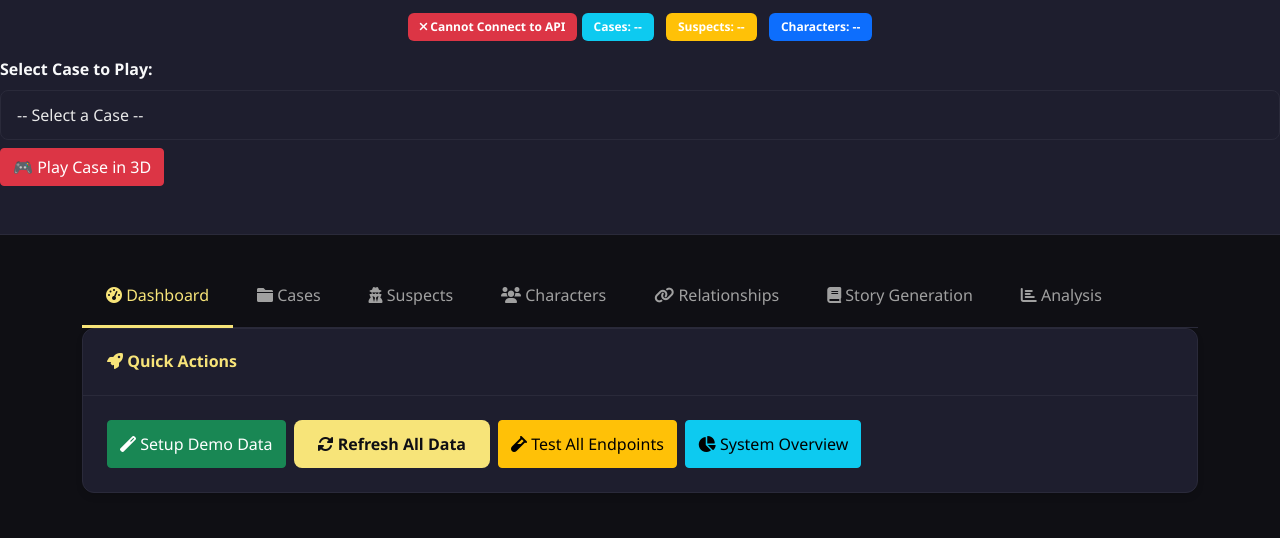
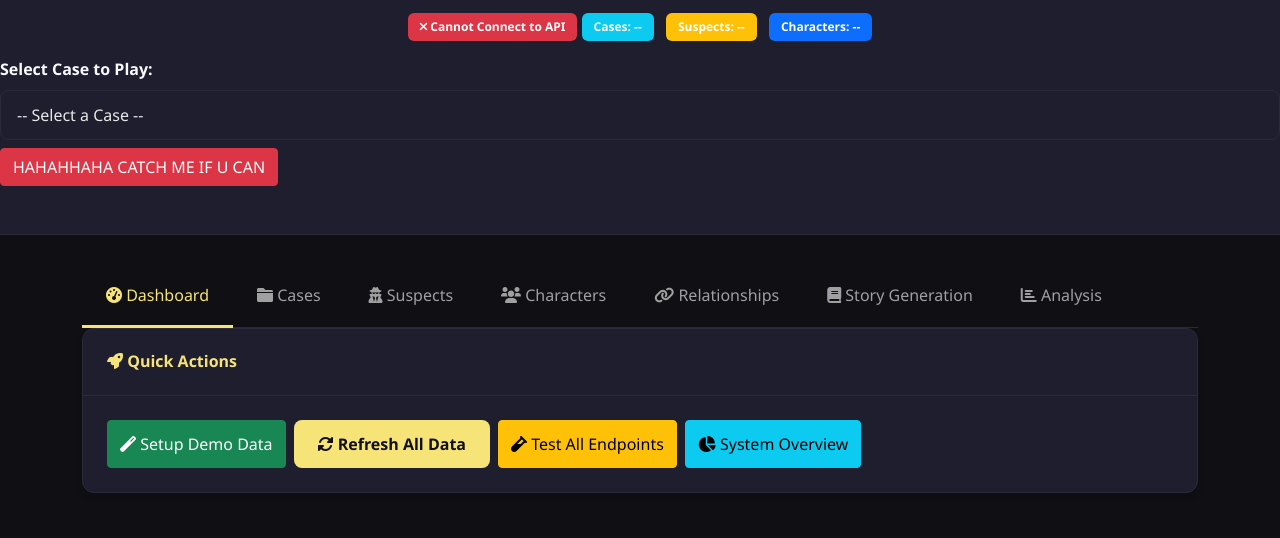
Before and after one commit to Cyberpunk-San/whodunnitbro, a website: page frontend/index.html in a window 1280 px wide. Shown: the part 217-755 px from the top of the page. Drawn offline with nearby package versions, Linux system fonts and the light colour scheme; no server answers.

Commit message:
Update index.html

```diff
--- a/frontend/index.html
+++ b/frontend/index.html
@@ -45,7 +45,7 @@
             </select>
 
             <button class="btn btn-danger mt-2" onclick="startGame()">
-                🎮 Play Case in 3D
+                HAHAHHAHA CATCH ME IF U CAN
             </button>
         </div>
     </div>
@@ -890,4 +890,5 @@
     <script src="https://cdn.jsdelivr.net/npm/bootstrap@5.1.3/dist/js/bootstrap.bundle.min.js"></script>
     <script src="app.js"></script>
 </body>
+
 </html>
```
